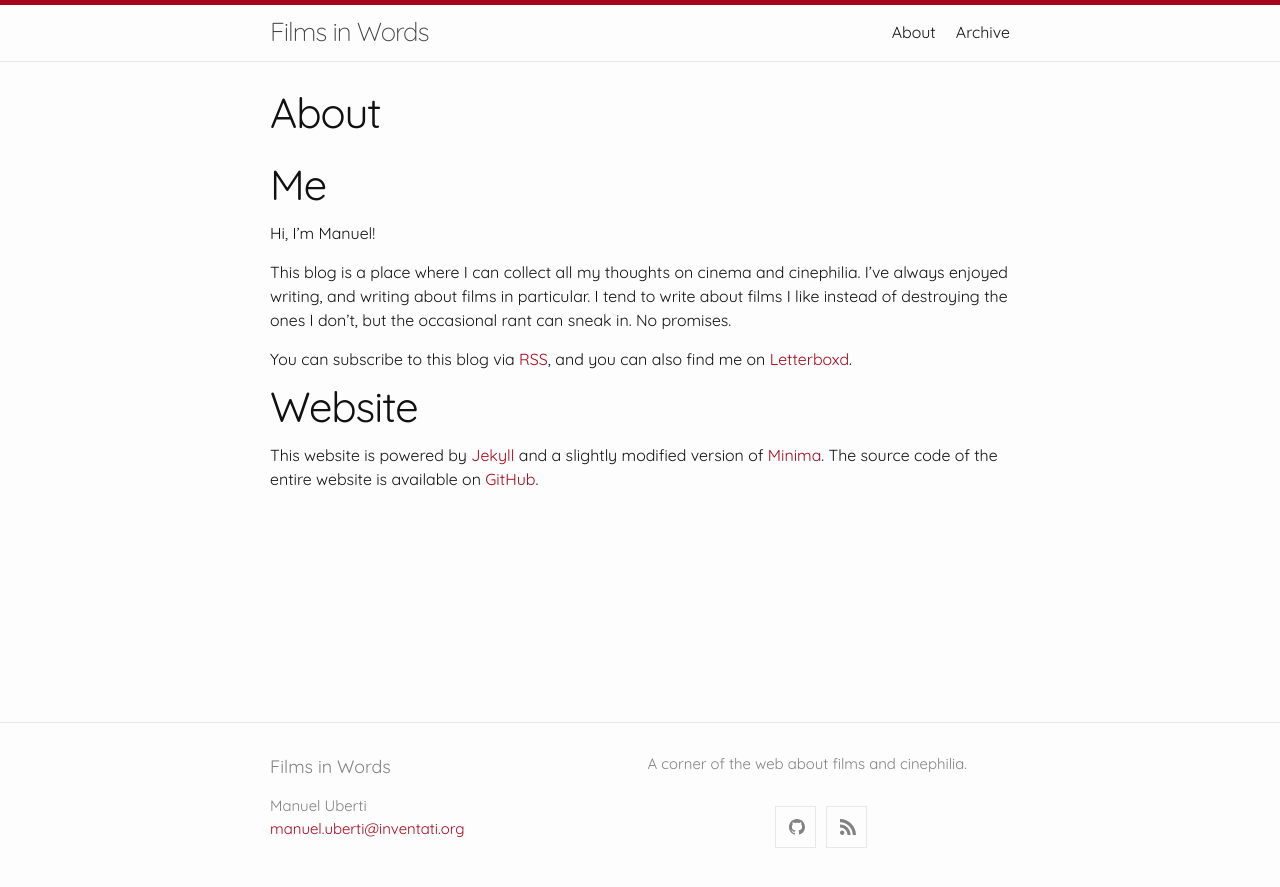
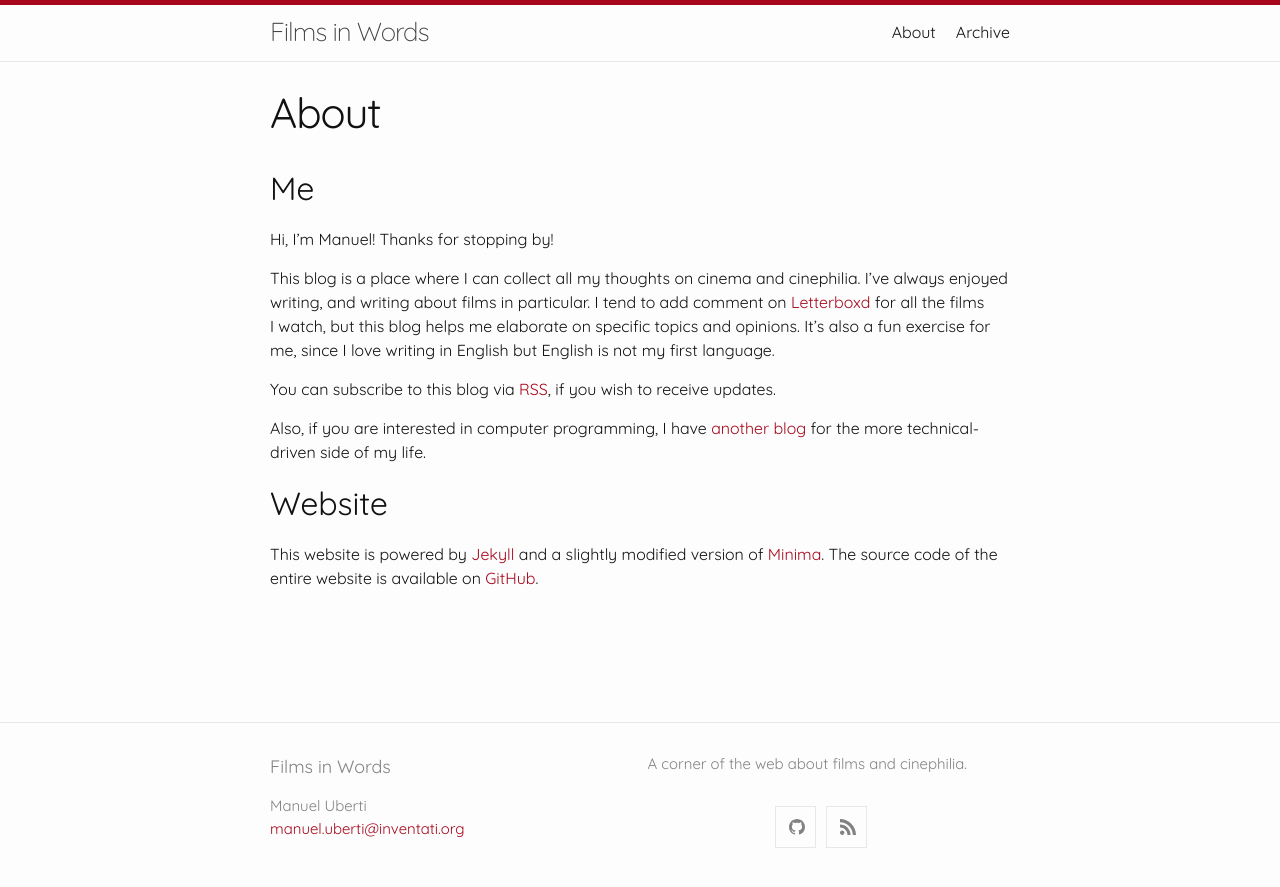
Before and after one commit to manuel-uberti/filmsinwords, a Jekyll site: the page built from about.md, in a window 1280 px wide. Shown: the top 887 px of the page. Built offline with Jekyll 4.4.1, drawn with Linux system fonts in a browser that asks for light colours.

Commit message:
Rework about page

```diff
--- a/about.md
+++ b/about.md
@@ -4,19 +4,25 @@ title: About
 permalink: /about/
 ---
 
-# Me
+## Me
 
-Hi, I’m Manuel!
+Hi, I’m Manuel! Thanks for stopping by!
 
 This blog is a place where I can collect all my thoughts on cinema and
 cinephilia. I’ve always enjoyed writing, and writing about films in particular.
-I tend to write about films I like instead of destroying the ones I don’t, but
-the occasional rant can sneak in. No promises.
+I tend to add comment on [Letterboxd](https://letterboxd.com/muberti/) for all
+the films I watch, but this blog helps me elaborate on specific topics and
+opinions. It’s also a fun exercise for me, since I love writing in English but
+English is not my first language.
 
 You can subscribe to this blog via [RSS](https://www.filmsinwords.eu/feed.xml),
-and you can also find me on [Letterboxd](https://letterboxd.com/muberti/).
+if you wish to receive updates.
 
-# Website
+Also, if you are interested in computer programming, I have [another
+blog](https://manuel-uberti.github.io/) for the more technical-driven side of my
+life.
+
+## Website
 
 This website is powered by [Jekyll](https://jekyllrb.com/) and a slightly
 modified version of [Minima](https://github.com/jekyll/minima). The source code
```
